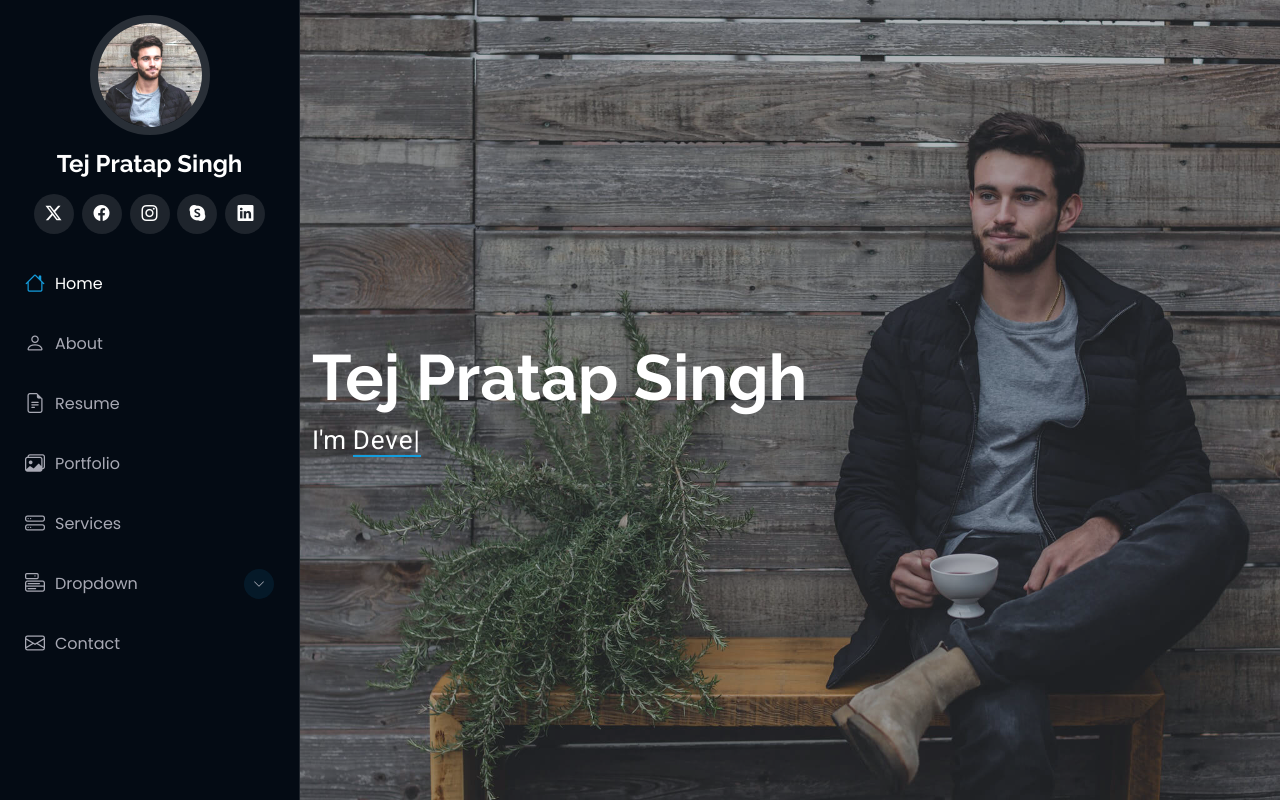
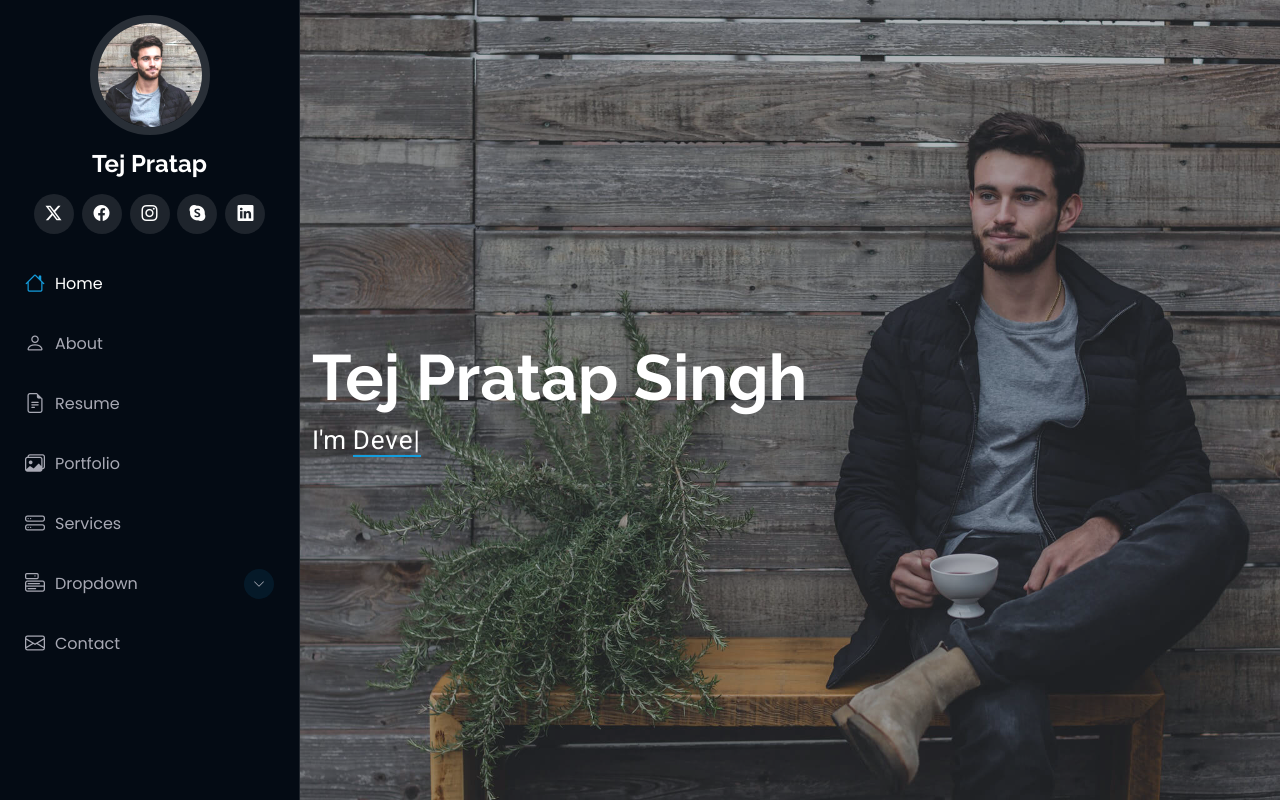
Before and after one commit to tej404/tej404, a plain HTML site: page index.html in a window 1280 px wide. Shown: the top 802 px of the page. Drawn offline with Linux system fonts and the light colour scheme; animation ran at ten frames a second.

Commit message:
Update index.html

```diff
--- a/index.html
+++ b/index.html
@@ -48,7 +48,7 @@
     <a href="index.html" class="logo d-flex align-items-center justify-content-center">
       <!-- Uncomment the line below if you also wish to use an image logo -->
       <!-- <img src="assets/img/logo.png" alt=""> -->
-      <h1 class="sitename">Tej Pratap Singh</h1>
+      <h1 class="sitename">Tej Pratap</h1>
     </a>
 
     <div class="social-links text-center">
```
